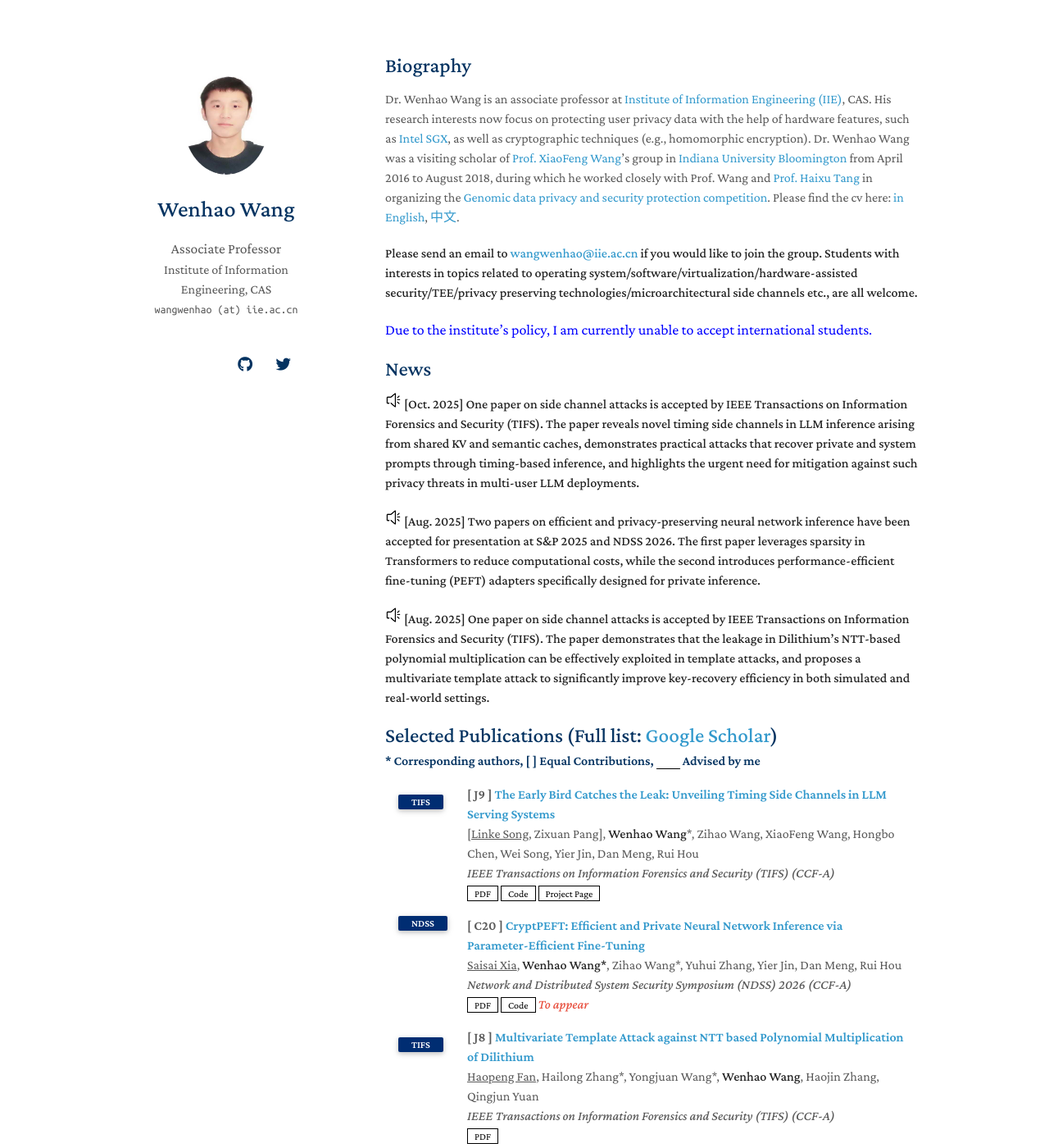
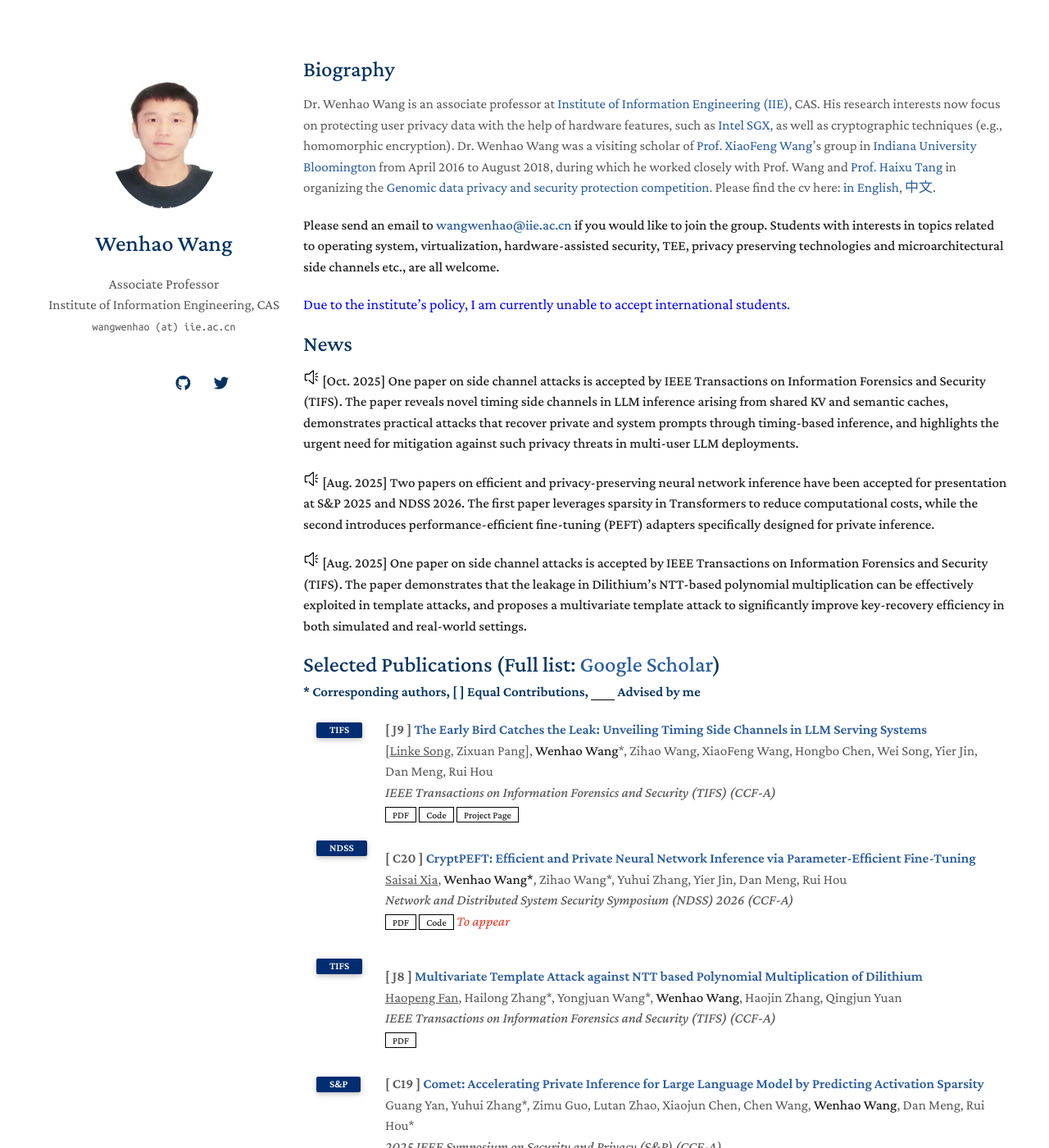
Before and after one commit to heartever/heartever.github.io, a Jekyll site: the page built from index.md, in a window 1280 px wide and 1400 px high. Shown: the whole window at 82% size. Built offline with Jekyll 4.4.1, drawn with Linux system fonts in a browser that asks for light colours; nearby versions of some CDN libraries; a style sheet for code colours, icons or effects is not loaded; our own code applies the rules of GitHub Pages for plain Markdown files; some of the changed text lies outside the part shown.

Commit message:
update page styles

```diff
--- a/_sass/minimal-light.scss
+++ b/_sass/minimal-light.scss
@@ -270,7 +270,7 @@ h1 {
 }
 
 a {
-  color:#39c;
+  color: #2a5d9f;
   text-decoration:none;
 }
 
@@ -296,7 +296,7 @@ a:hover small {
 }
 
 .wrapper {
-  width:960px;
+  width:1180px;
   margin:0 auto;
 }
 
@@ -356,7 +356,7 @@ img {
 }
 
 header {
-  width:232px;
+  width:300px;
   float:left;
   position:fixed;
   -webkit-font-smoothing:subpixel-antialiased;
@@ -432,7 +432,7 @@ header ul a strong {
 }
 
 section {
-  width:650px;
+  width:860px;
   float:right;
   padding-top:4.0em;
   padding-bottom:50px;
@@ -595,3 +595,17 @@ footer {
   display:none;
   font-family: monospace;
 }
+
+body {
+  font-size: 17px;
+  line-height: 1.5;
+/*  font-family: "Helvetica Neue", Helvetica, Arial, sans-serif;*/
+}
+
+
+
+@media screen and (max-width: 768px) {
+  body {
+    font-size: 15px;
+  }
+}
--- a/index.md
+++ b/index.md
@@ -6,7 +6,7 @@ layout: homepage
 
 Dr. Wenhao Wang is an associate professor at [Institute of Information Engineering (IIE)](http://www.iie.ac.cn/), CAS. His research interests now focus on protecting user privacy data with the help of hardware features, such as [Intel SGX](https://software.intel.com/en-us/sgx), as well as cryptographic techniques (e.g., homomorphic encryption). Dr. Wenhao Wang was a visiting scholar of [Prof. XiaoFeng Wang](https://www.informatics.indiana.edu/xw7/)'s group in [Indiana University Bloomington](https://www.indiana.edu/) from April 2016 to August 2018, during which he worked closely with Prof. Wang and [Prof. Haixu Tang](https://www.informatics.indiana.edu/hatang/) in organizing the [Genomic data privacy and security protection competition](http://www.humangenomeprivacy.org/2017/). Please find the cv here: [in English](/files/cv.pdf), [中文](/files/cvc.pdf).
 
-**Please send an email to [wangwenhao@iie.ac.cn](mailto:wangwenhao@iie.ac.cn) if you would like to join the group. Students with interests in topics related to operating system/software/virtualization/hardware-assisted security/TEE/privacy preserving technologies/microarchitectural side channels etc., are all welcome.**
+**Please send an email to [wangwenhao@iie.ac.cn](mailto:wangwenhao@iie.ac.cn) if you would like to join the group. Students with interests in topics related to operating system, virtualization, hardware-assisted security, TEE, privacy preserving technologies and microarchitectural side channels etc., are all welcome.**
 
 <span style="color: blue; font-size: 18px">Due to the institute’s policy, I am currently unable to accept international students.</span>
 
```
Also changed, not shown: _includes/others.md (+1 -1 lines).
